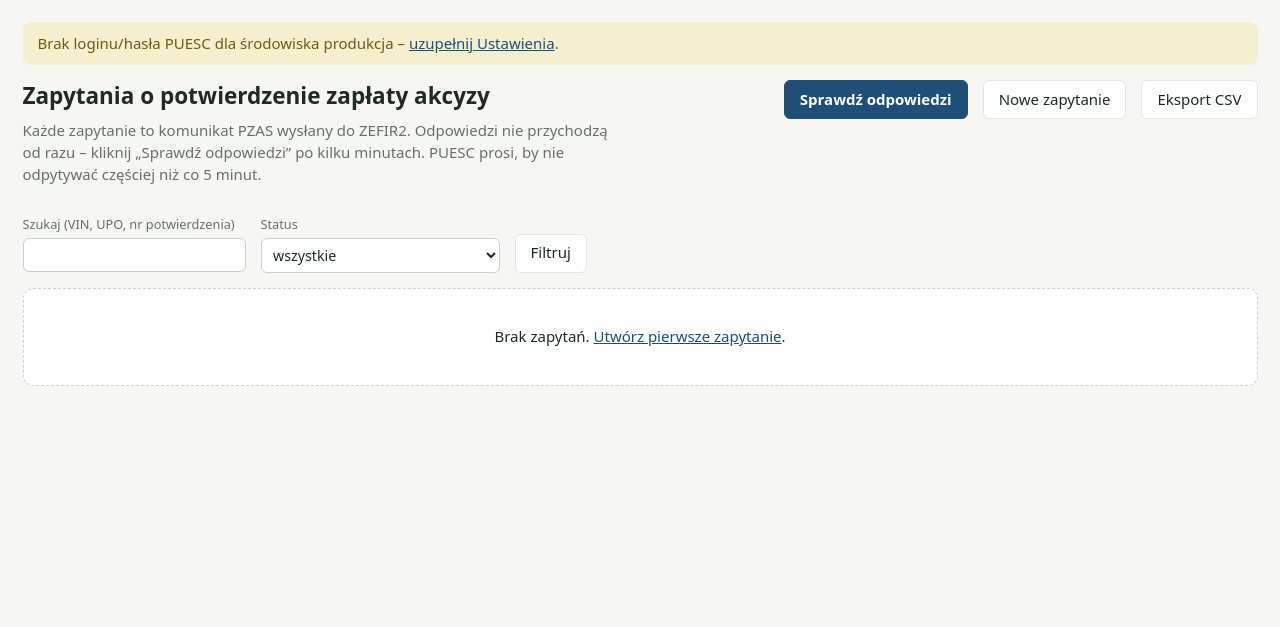
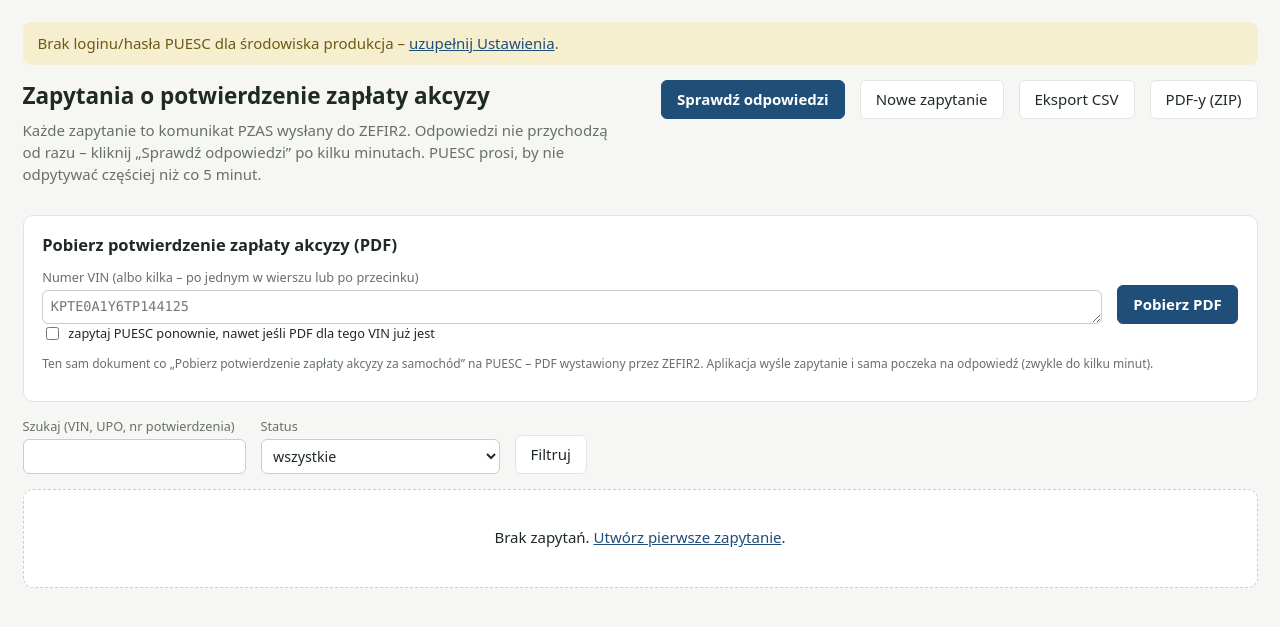
Before and after one commit to perrotto/zefir2, a Flask app: page / in a window 1280 px wide. Shown: the part 52-679 px from the top of the page. Run offline with Flask 3, Linux system fonts and the light colour scheme; data that the repository does not hold is empty.

Commit message:
Szybkie pobranie PDF potwierdzenia jak na PUESC + ZIP
Na liście zapytań: wpisz VIN → aplikacja wysyła PZAS, czeka na odpowiedź ZEFIR2
(sprawdzanie co 15 s, do 10 min) i od razu pobiera PDF z pola doc PZASResp.
Kilka VIN-ów naraz z paczką ZIP, ponowne użycie gotowych potwierdzeń,
nazwy plików Potwierdzenie_zaplaty_akcyzy_<VIN>.pdf.

Co-Authored-By: Claude Opus 5.5 <noreply@anthropic.com>
Claude-Session: https://claude.ai/code/session_01BeUKTBDSs29bJeHDgAxbUC

```diff
--- a/app.py
+++ b/app.py
@@ -11,6 +11,8 @@ import json
 import os
 import re
 import sqlite3
+import time
+import zipfile
 from datetime import date, datetime, timedelta, timezone
 from pathlib import Path
 
@@ -294,8 +296,8 @@ def przetworz_dokument(dok: dict, zid: int | None = None) -> str | None:
                 if r and not r["vin"]:
                     dane["vin"] = ", ".join(x["VIN"] for x in o["auta"])
         if o["pdf"]:
-            nazwa = (o["auta"][0]["VIN"] if o["auta"] else "potwierdzenie") + "_" + (o["docNo"] or "PZAS")
-            dane["pdf"] = zapisz_plik(PDF_DIR, nazwa + ".pdf", o["pdf"])
+            vin_pdf = o["auta"][0]["VIN"] if len(o["auta"]) == 1 else (o["docNo"] or "PZAS").replace("/", "_")
+            dane["pdf"] = zapisz_plik(PDF_DIR, f"Potwierdzenie_zaplaty_akcyzy_{vin_pdf}.pdf", o["pdf"])
         nowy_status = "potwierdzone" if o["auta"] and o["pdf"] else "odpowiedz"
     else:
         t = pzas.parsuj_techniczne(xml) if rodzaj != "nie-XML" else {"pola": {}}
@@ -439,6 +441,118 @@ def sprawdz():
     return redirect(url_for("zapytanie", zid=tylko) if tylko else url_for("lista"))
 
 
+# ---------------------------------------------------------------- szybkie pobranie PDF (jak na stronie PUESC)
+
+_OSTATNIE_SPRAWDZENIE = {"czas": 0.0}
+ODSTEP_SPRAWDZANIA = 15  # s – przy oczekiwaniu na odpowiedź; bez oczekiwania PUESC prosi o ≥ 5 min
+
+
+def status_json(z) -> dict:
+    nazwa, klasa = STATUSY.get(z["status"], (z["status"], "due"))
+    return {"id": z["id"], "vin": z["vin"] or z["upo"], "status": z["status"], "nazwa": nazwa, "klasa": klasa,
+            "opis": z["opis"] or "", "doc_no": z["doc_no"] or "",
+            "pdf": url_for("pdf", zid=z["id"], pobierz=1) if z["pdf"] else "",
+            "koniec": z["status"] not in CZEKAJACE}
+
+
+@app.route("/pobierz-pdf", methods=["POST"])
+def pobierz_pdf():
+    """Wpisz VIN → wyślij PZAS → czekaj na odpowiedź → pobierz PDF. Gotowe potwierdzenia nie są pytane ponownie."""
+    vins = list(dict.fromkeys(v for v in (pzas.normalizuj_vin(x) for x in
+                                          re.split(r"[\n,;]+", request.form.get("viny", ""))) if v))
+    if not vins:
+        flash("Wpisz numer VIN.", "err")
+        return redirect(url_for("lista"))
+    if not _ctx()["skonfigurowane"]:
+        flash("Najpierw uzupełnij login i hasło PUESC w Ustawieniach.", "err")
+        return redirect(url_for("ustawienia"))
+    odswiez = bool(request.form.get("odswiez"))
+    ids, zle = [], []
+    for vin in vins:
+        gotowe = None if odswiez else db().execute(
+            "SELECT id FROM zapytania WHERE vin=? AND pdf IS NOT NULL AND srodowisko=? ORDER BY id DESC LIMIT 1",
+            (vin, srodowisko())).fetchone()
+        czeka = db().execute(f"SELECT id FROM zapytania WHERE vin=? AND status IN {CZEKAJACE} AND srodowisko=? "
+                             "ORDER BY id DESC LIMIT 1", (vin, srodowisko())).fetchone()
+        if gotowe or czeka:
+            ids.append((gotowe or czeka)["id"])
+            continue
+        xml = pzas.zbuduj_zapytanie(vin=vin)
+        bledy = pzas.waliduj(xml)
+        if bledy:
+            zle.append(f"{vin}: {'; '.join(bledy)}")
+            continue
+        plik = zapisz_plik(DOK_DIR, f"PZASReq_{vin}.xml", xml)
+        cur = db().execute("INSERT INTO zapytania (srodowisko, vin, plik) VALUES (?,?,?)", (srodowisko(), vin, plik))
+        db().commit()
+        wyslij_zapytanie(cur.lastrowid)
+        ids.append(cur.lastrowid)
+    for z in zle:
+        flash(z, "err")
+    if not ids:
+        return redirect(url_for("lista"))
+    return redirect(url_for("oczekiwanie", ids=",".join(map(str, ids))))
+
+
+def _ids_z(arg: str) -> list[int]:
+    return [int(x) for x in (arg or "").split(",") if x.strip().isdigit()][:200]
+
+
+@app.route("/oczekiwanie")
+def oczekiwanie():
+    ids = _ids_z(request.args.get("ids", ""))
+    zap = [db().execute("SELECT * FROM zapytania WHERE id=?", (i,)).fetchone() for i in ids]
+    return render_template("oczekiwanie.html", ids=",".join(map(str, ids)),
+                           pozycje=[status_json(z) for z in zap if z])
+
+
+@app.route("/api/status")
+def api_status():
+    """Stan zapytań dla strony oczekiwania; z PUESC pyta najwyżej co ODSTEP_SPRAWDZANIA sekund."""
+    ids = _ids_z(request.args.get("ids", ""))
+    zap = [db().execute("SELECT * FROM zapytania WHERE id=?", (i,)).fetchone() for i in ids]
+    zap = [z for z in zap if z]
+    bledy = []
+    if any(z["status"] in CZEKAJACE for z in zap) and \
+            time.monotonic() - _OSTATNIE_SPRAWDZENIE["czas"] >= ODSTEP_SPRAWDZANIA:
+        _OSTATNIE_SPRAWDZENIE["czas"] = time.monotonic()
+        try:
+            _, bledy = sprawdz_odpowiedzi()
+        except seap.BladSeap as e:
+            bledy = [str(e)]
+        zap = [db().execute("SELECT * FROM zapytania WHERE id=?", (z["id"],)).fetchone() for z in zap]
+    return {"pozycje": [status_json(z) for z in zap], "bledy": bledy,
+            "zip": url_for("pdf_zip", ids=",".join(str(z["id"]) for z in zap if z["pdf"]))}
+
+
+@app.route("/pdf.zip")
+def pdf_zip():
+    """ZIP z PDF-ami: ?ids=1,2,3 albo bez ids – wszystkie potwierdzenia z bieżącego filtra listy."""
+    ids = _ids_z(request.args.get("ids", ""))
+    if ids:
+        zap = [db().execute("SELECT * FROM zapytania WHERE id=?", (i,)).fetchone() for i in ids]
+    else:
+        q, p = "SELECT * FROM zapytania WHERE pdf IS NOT NULL", []
+        if request.args.get("q"):
+            q += " AND (UPPER(vin) LIKE ? OR UPPER(upo) LIKE ? OR UPPER(doc_no) LIKE ?)"
+            p += [f"%{request.args['q'].upper()}%"] * 3
+        zap = db().execute(q + " ORDER BY id", p).fetchall()
+    buf, nazwy = io.BytesIO(), set()
+    with zipfile.ZipFile(buf, "w", zipfile.ZIP_DEFLATED) as zf:
+        for z in zap:
+            if z and z["pdf"] and (PDF_DIR / z["pdf"]).is_file():
+                nazwa = nazwa_pdf(z)
+                nazwa = nazwa if nazwa not in nazwy else f"{z['id']}_{nazwa}"
+                nazwy.add(nazwa)
+                zf.write(PDF_DIR / z["pdf"], nazwa)
+    if not nazwy:
+        flash("Brak PDF-ów do spakowania.", "warn")
+        return redirect(url_for("lista"))
+    buf.seek(0)
+    return send_file(buf, mimetype="application/zip", as_attachment=True,
+                     download_name=f"potwierdzenia_akcyzy_{date.today().isoformat()}.zip")
+
+
 @app.route("/zapytanie/<int:zid>")
 def zapytanie(zid):
     z = db().execute("SELECT * FROM zapytania WHERE id=?", (zid,)).fetchone() or abort(404)
@@ -468,13 +582,19 @@ def usun(zid):
     return redirect(url_for("lista"))
 
 
+def nazwa_pdf(z) -> str:
+    """Nazwa pliku do pobrania – jak na PUESC, z VIN (plik na dysku może mieć dopisany numer)."""
+    vin = (z["vin"] or "").strip()
+    return f"Potwierdzenie_zaplaty_akcyzy_{vin}.pdf" if vin and "," not in vin else z["pdf"]
+
+
 @app.route("/pdf/<int:zid>")
 def pdf(zid):
-    z = db().execute("SELECT pdf FROM zapytania WHERE id=?", (zid,)).fetchone()
+    z = db().execute("SELECT vin, pdf FROM zapytania WHERE id=?", (zid,)).fetchone()
     if not z or not z["pdf"]:
         abort(404)
     return send_file(PDF_DIR / z["pdf"], mimetype="application/pdf",
-                     as_attachment=bool(request.args.get("pobierz")), download_name=z["pdf"])
+                     as_attachment=bool(request.args.get("pobierz")), download_name=nazwa_pdf(z))
 
 
 @app.route("/dokument/<int:did>")
--- a/templates/lista.html
+++ b/templates/lista.html
@@ -11,8 +11,22 @@
     <form method="post" action="{{ url_for('sprawdz') }}"><button class="btn primary">Sprawdź odpowiedzi</button></form>
     <a class="btn" href="{{ url_for('nowe') }}">Nowe zapytanie</a>
     <a class="btn" href="{{ url_for('eksport') }}">Eksport CSV</a>
+    <a class="btn" href="{{ url_for('pdf_zip', q=q) }}">PDF-y (ZIP)</a>
   </div>
 </div>
+
+<form class="card" method="post" action="{{ url_for('pobierz_pdf') }}">
+  <h2>Pobierz potwierdzenie zapłaty akcyzy (PDF)</h2>
+  <div class="row">
+    <label class="grow">Numer VIN (albo kilka – po jednym w wierszu lub po przecinku)
+      <textarea name="viny" rows="1" class="mono" style="resize:vertical" placeholder="KPTE0A1Y6TP144125" required></textarea></label>
+    <button class="btn primary"{% if srodowisko=='produkcja' %} onclick="return confirm('Wysłać zapytanie do produkcyjnego PUESC?')"{% endif %}>Pobierz PDF</button>
+  </div>
+  <label class="check" style="font-weight:400"><input type="checkbox" name="odswiez" value="1">
+    zapytaj PUESC ponownie, nawet jeśli PDF dla tego VIN już jest</label>
+  <p class="hint">Ten sam dokument co „Pobierz potwierdzenie zapłaty akcyzy za samochód” na PUESC – PDF wystawiony przez ZEFIR2.
+    Aplikacja wyśle zapytanie i sama poczeka na odpowiedź (zwykle do kilku minut).</p>
+</form>
 
 <form class="filters" method="get">
   <label>Szukaj (VIN, UPO, nr potwierdzenia)<input name="q" value="{{ q }}"></label>
```
Also changed, not shown: templates/oczekiwanie.html (added, +58 -0 lines), tests/test_offline.py (+32 -0 lines), README.md.
